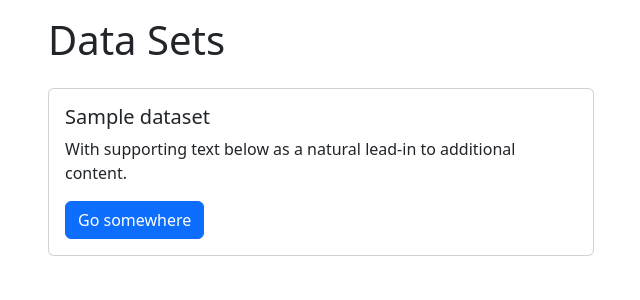
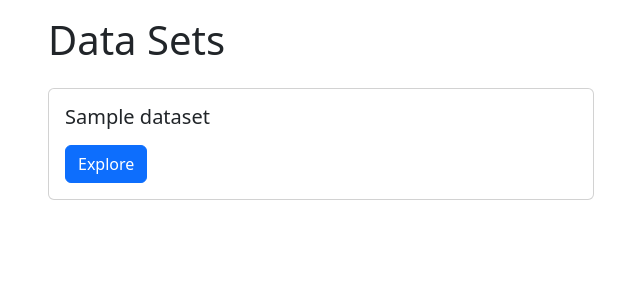
Before and after one commit to lcarvajal/real-open-data, a Django app: page /datasets/ in a window 1280 px wide. Shown: the part 57-357 px from the top of the page, without its empty margins (34-674 px from the left). Run offline with Django 5.2, Linux system fonts and the light colour scheme; tables that the repository leaves empty hold one stand-in row (values such as "Sample post"); some libraries are stand-ins or nearby versions.

```diff
--- a/datasets/templates/datasets/index.html
+++ b/datasets/templates/datasets/index.html
@@ -18,9 +18,9 @@
           <div class="card">
             <div class="card-body">
               <h5 class="card-title">{{ dataset.title }}</h5>
-              <p class="card-text">With supporting text below as a natural lead-in to additional content.</p>
+              <p class="card-text"></p>
               <a href="{% url 'datasets:detail' dataset_id=dataset.id %}
-  " class="btn btn-primary">Go somewhere</a>
+  " class="btn btn-primary">Explore</a>
             </div>
           </div>
         </div>
```
Also changed, not shown: 1 other file.
